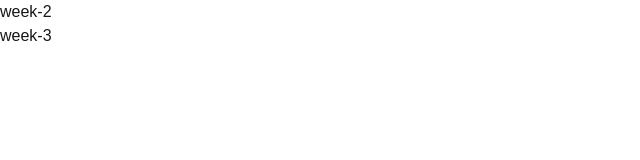
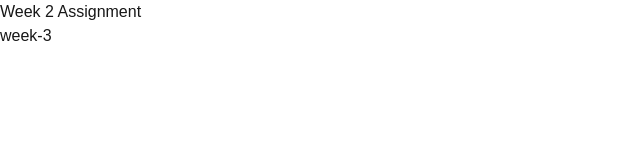
Before and after one commit to Abduallah-Shaklaoon/cprg306-assignments, a Next.js app: page / in a window 1280 px wide. Shown: the top 160 px of the page, without its empty margins (0-640 px from the left). Built offline with nearby package versions, Linux system fonts and the light colour scheme.

Commit message:
changed page link text

```diff
--- a/app/page.js
+++ b/app/page.js
@@ -5,7 +5,7 @@ export default function Page() {
         <main>
             <ul>
               <li>
-                <Link href="/week-2">week-2</Link>
+                <Link href="/week-2">Week 2 Assignment</Link>
               </li>
               <li>
                 <Link href="/week-3">week-3</Link>
```
